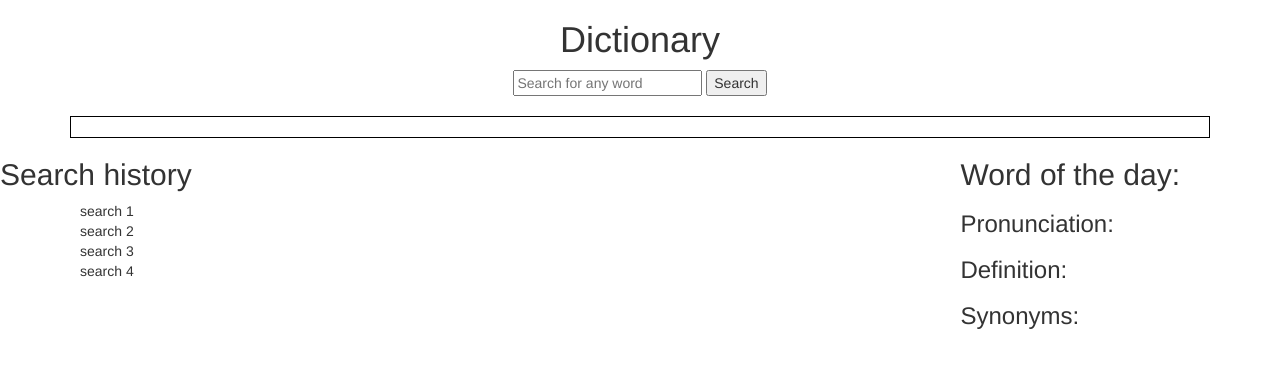
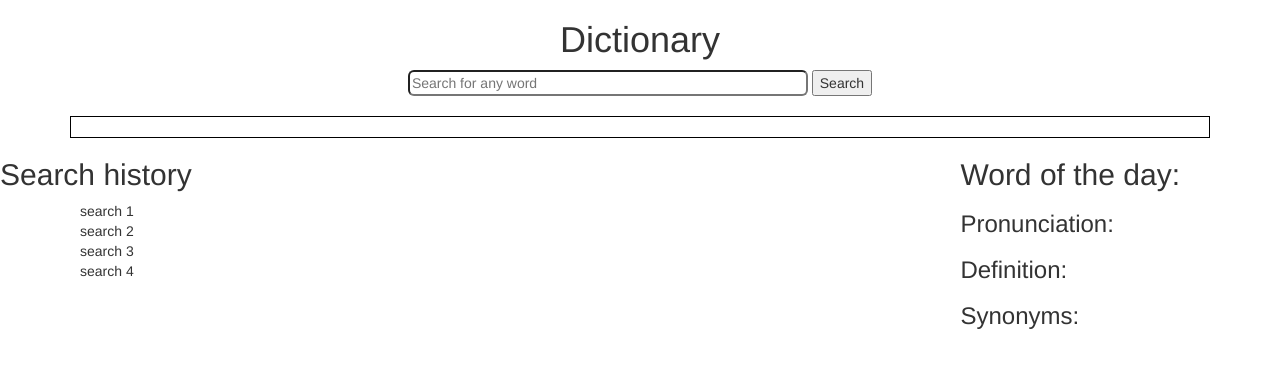
Before and after one commit to b-frazier/dictionary-app, a plain HTML site: page index.html in a window 1280 px wide. Drawn offline with nearby package versions, Linux system fonts and the light colour scheme.

Commit message:
changed css element

```diff
--- a/assets/style.css
+++ b/assets/style.css
@@ -1,4 +1,4 @@
-#search-history {
+#search {
     width: 400px;
     border-radius: 6px;
 }
```
